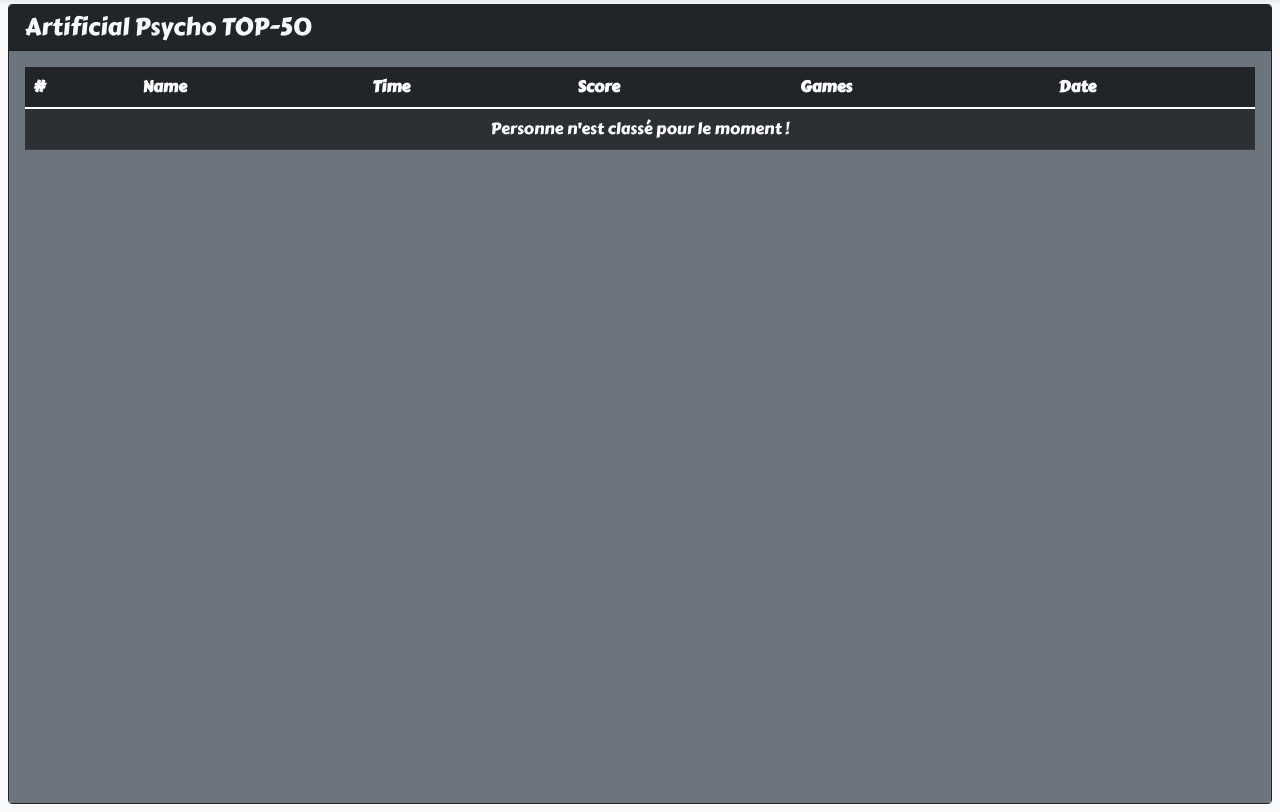
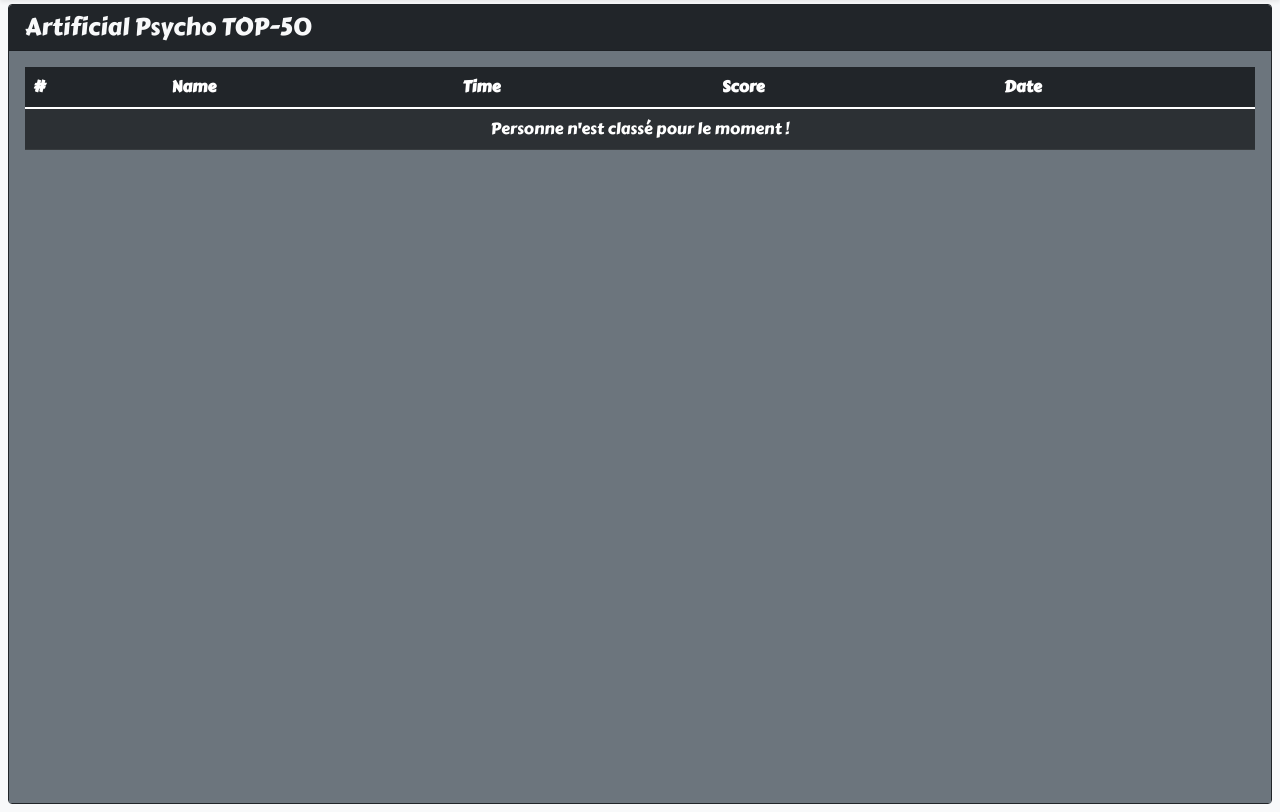
Before and after one commit to Strikeshyni/WebSite-ArtificialPsycho, a PHP site: page /scoreboard.php in a window 1280 px wide. Shown: the part 56-868 px from the top of the page. Run offline with PHP 8.4, Linux system fonts and the light colour scheme; data that the repository does not hold is empty.

Commit message:
scoreboard Games deleted

```diff
--- a/scoreboard.php
+++ b/scoreboard.php
@@ -28,7 +28,6 @@ echo "
       <th scope='col'>Name</th>
       <th scope='col'>Time</th>
       <th scope='col'>Score</th>
-      <th scope='col'>Games</th>
       <th scope='col'>Date</th>
     </tr>
   </thead>
@@ -42,7 +41,6 @@ while ($line = $querry->fetch_assoc()){
       <td>".$line["Name"]."</td>
       <td>".$line["Time"]."</td>
       <td>".$line["Score"]."</td>
-      <td>".$line["Nb_games"]."</td>
       <td>".$line["Date"]."</td>
     </tr>";
     $rank++;
@@ -50,7 +48,7 @@ while ($line = $querry->fetch_assoc()){
 if($rank == 1){
   echo"
     <tr>
-      <td colspan='6' class='text-center'>Personne n'est classé pour le moment !</td>
+      <td colspan='5' class='text-center'>Personne n'est classé pour le moment !</td>
     </tr>";
 }
 
```
